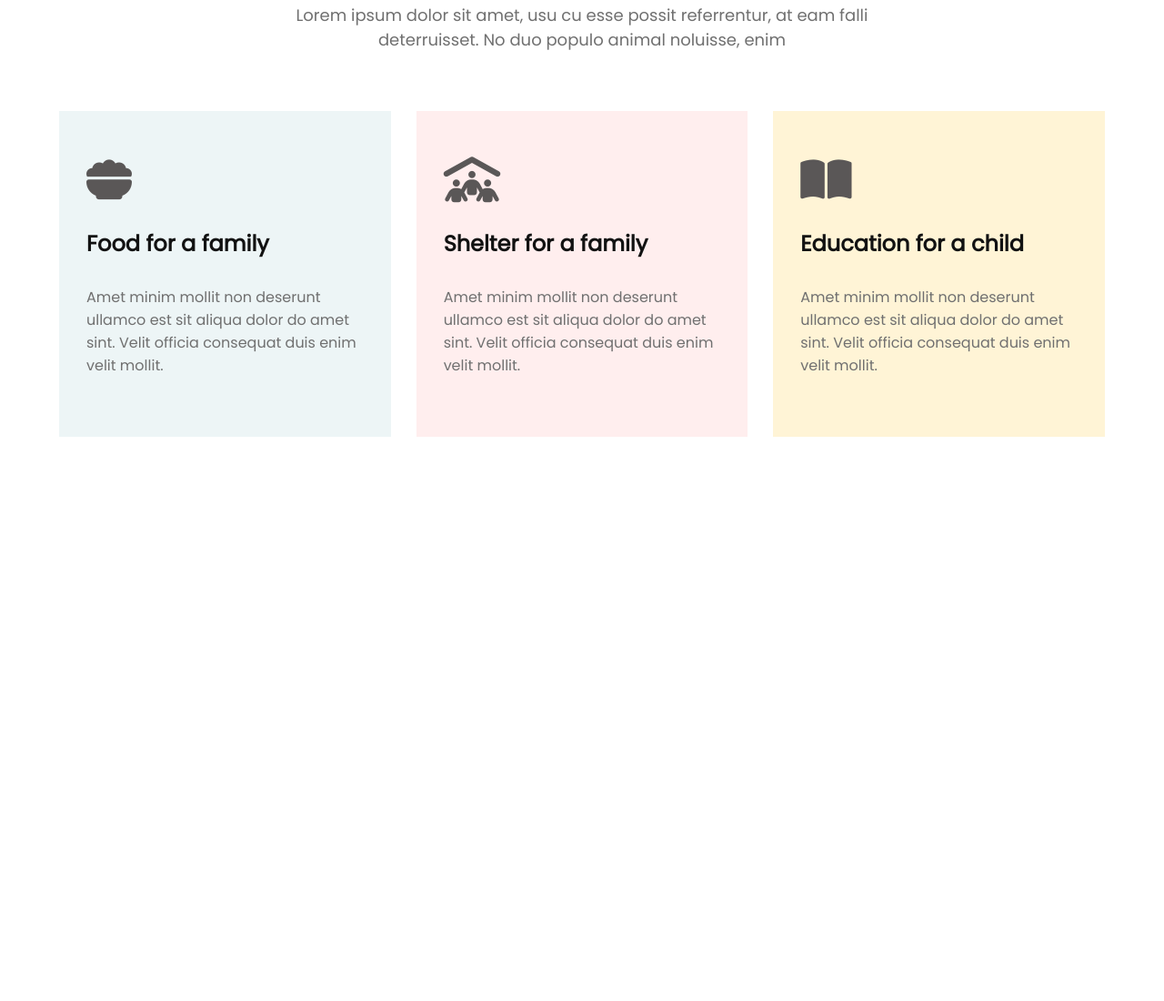
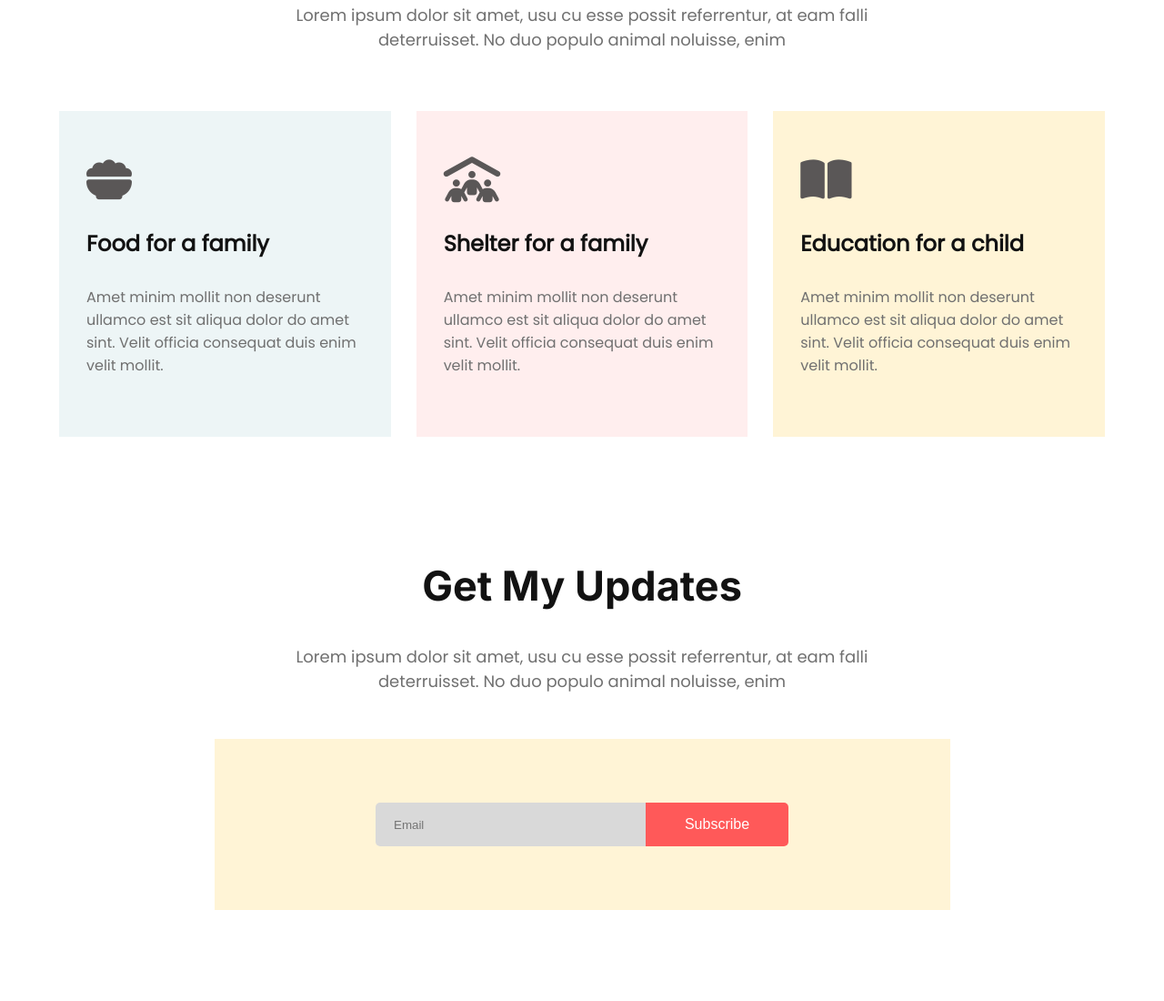
Before and after one commit to hmaminulislam/donate-today, a plain HTML site: page index.html in a window 1280 px wide. Shown: the part 1633-2733 px from the top of the page at 91% size. Before the commit the page ends 2113 px from the top, so only its background shows below. Drawn offline with Linux system fonts and the light colour scheme.

Commit message:
subcribes

```diff
--- a/index.html
+++ b/index.html
@@ -57,5 +57,13 @@
             </div>
         </div>
     </section>
+    <section class="subscribe">
+        <h2>Get My Updates</h2>
+        <p>Lorem ipsum dolor sit amet, usu cu esse possit referrentur, at eam falli deterruisset. No duo populo animal noluisse, enim</p>
+        <div class="subscribe-form">
+            <input class="email-input" type="email" placeholder="Email">
+            <input class="subscribe-btn" type="submit" value="Subscribe">
+        </div>
+    </section>
 </body>
 </html>
--- a/style.css
+++ b/style.css
@@ -145,3 +145,47 @@ input:focus {
 .donate-plan-three {
     background: #FFF4D6;
 }
+.subscribe {
+    padding: 100px 0;
+}
+.subscribe h2 {
+    text-align: center;
+    font-size: 45px;
+    font-weight: 700;
+    line-height: 54px;
+    color: #121212;
+}
+.subscribe p{
+    width: 691px;
+    margin: 0 auto;
+    text-align: center;
+    font-size: 18px;
+    color: #707070;
+}
+.subscribe-form {
+    width: 809px;
+    height: 48px;
+    margin: 0 auto;
+    text-align: center;
+    padding: 70px 0;
+    display: flex;
+    justify-content: center;
+    background: #FFF4D6;
+    margin-top: 50px;
+}
+.email-input {
+    padding-left: 20px;
+    width: 275px;
+    background: #D9D9D9;
+    border: 0;
+    border-radius: 5px 0 0 5px;
+}
+.subscribe-btn {
+    width: 157px;
+    background: #FF5959;
+    border: 0;
+    font-size: 16px;
+    color: #fff;
+    border-radius: 0 5px 5px 0;
+    cursor: pointer;
+}
```
